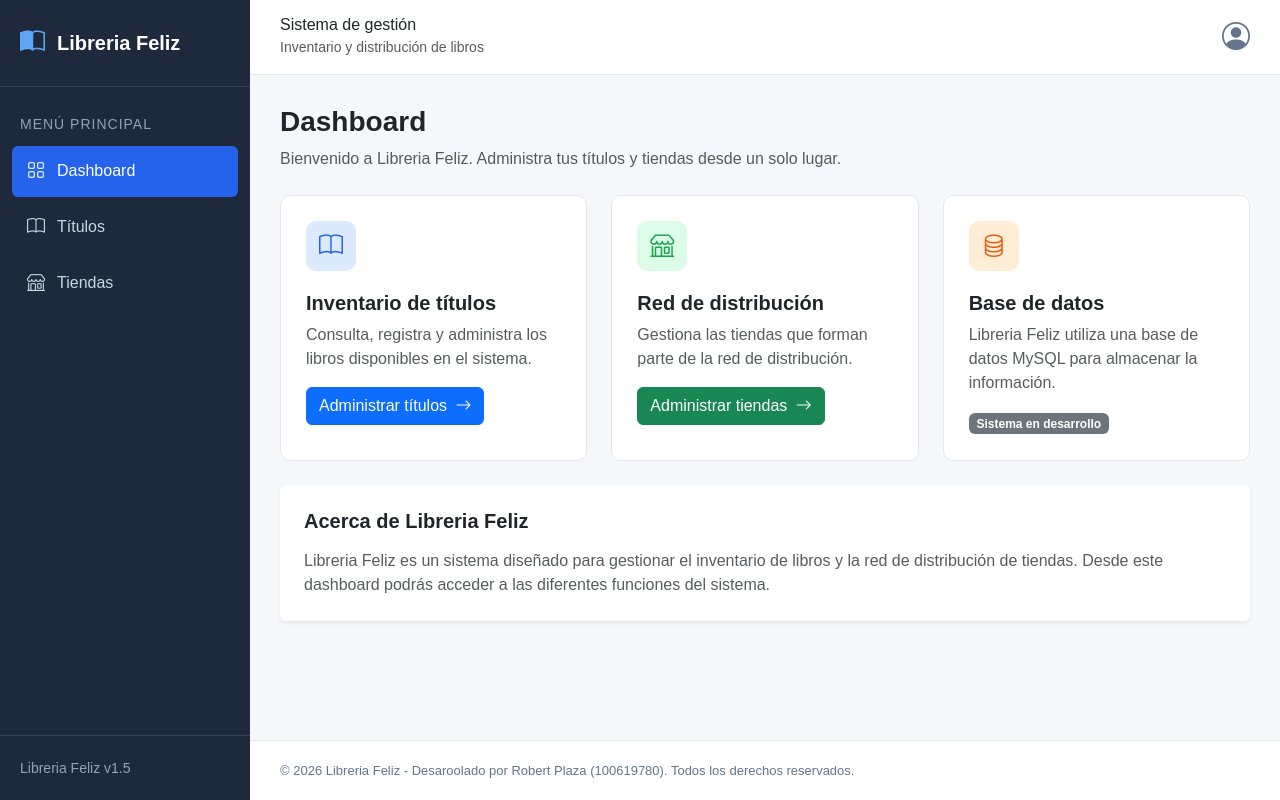
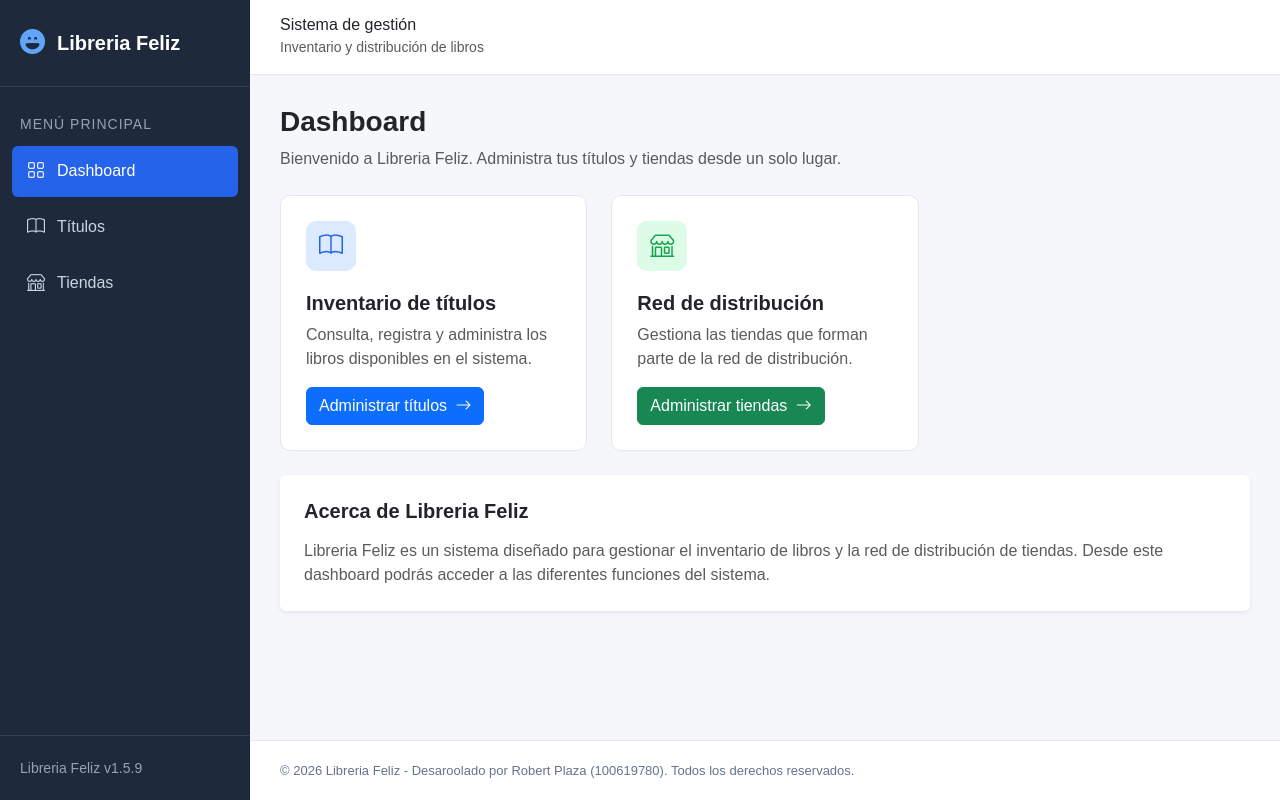
Before and after one commit to RobertPlaza12/libreria_feliz, a PHP site: page / in a window 1280 px wide. Run offline with PHP 8.4, Linux system fonts and the light colour scheme.

Commit message:
Mejora V1.5.9: Mejoras visuales y de interfaz

```diff
--- a/includes/header.php
+++ b/includes/header.php
@@ -35,7 +35,7 @@ $currentPage = $currentPage ?? 'dashboard';
     <aside class="sidebar">
 
         <a href="/index.php" class="sidebar-brand">
-            <i class="bi bi-book-half"></i>
+            <i class="bi bi-emoji-laughing-fill"></i>
             <span>Libreria Feliz</span>
         </a>
 
@@ -72,7 +72,7 @@ $currentPage = $currentPage ?? 'dashboard';
         </nav>
 
         <div class="sidebar-footer">
-            <small>Libreria Feliz v1.5</small>
+            <small>Libreria Feliz v1.5.9</small>
         </div>
 
     </aside>
@@ -88,10 +88,6 @@ $currentPage = $currentPage ?? 'dashboard';
                 </small>
             </div>
 
-            <div class="topbar-icon">
-                <i class="bi bi-person-circle"></i>
-            </div>
-
         </header>
 
         <main class="main-content">
--- a/index.php
+++ b/index.php
@@ -81,31 +81,6 @@ require_once __DIR__ . '/includes/header.php';
 
     </div>
 
-    <div class="col-12 col-md-6 col-xl-4">
-
-        <div class="dashboard-card">
-
-            <div class="dashboard-card-icon icon-orange">
-                <i class="bi bi-database"></i>
-            </div>
-
-            <h5 class="fw-bold">
-                Base de datos
-            </h5>
-
-            <p class="text-muted">
-                Libreria Feliz utiliza una base de datos
-                MySQL para almacenar la información.
-            </p>
-
-            <span class="badge text-bg-secondary">
-                Sistema en desarrollo
-            </span>
-
-        </div>
-
-    </div>
-
 </div>
 
 <div class="card border-0 shadow-sm">
--- a/models/Tienda.php
+++ b/models/Tienda.php
@@ -108,7 +108,6 @@ class Tienda
         return $stmt->execute();
     }
 
-
     // da los títulos asociados a una tienda
     public function getTitulos($id_tienda)
     {
```
